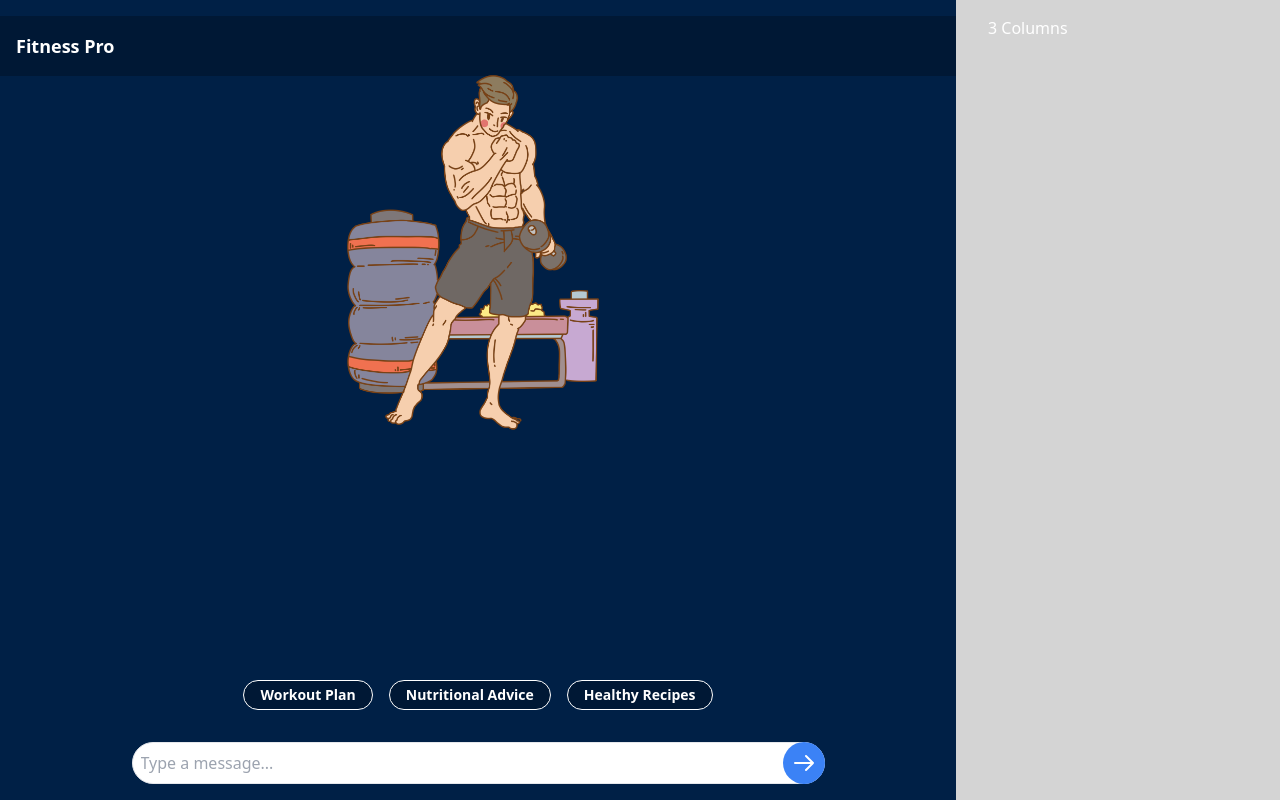
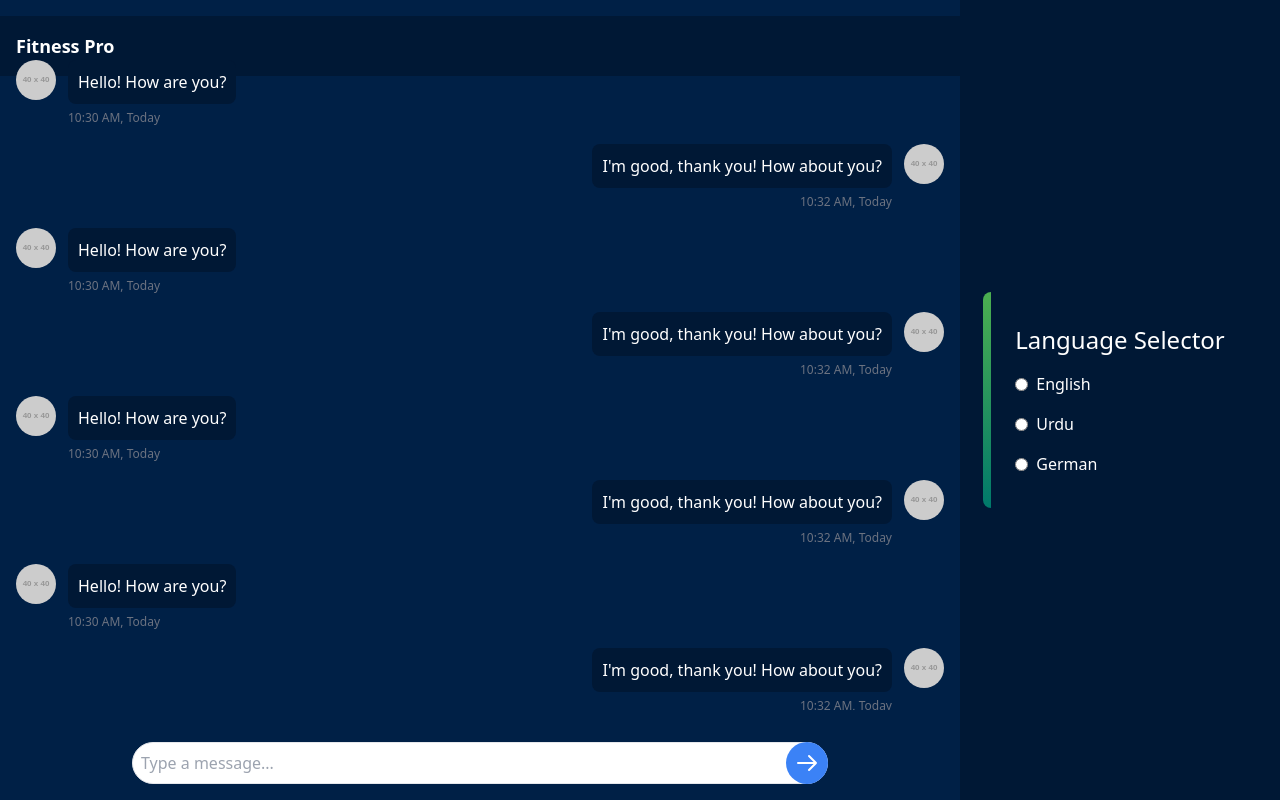
Before and after one commit to syedfarhadhaider5/fitneess-chatbot-frontend, a Next.js app: page / in a window 1280 px wide. Built offline with nearby package versions, Linux system fonts and the light colour scheme.

Commit message:
UI: language section added

```diff
--- a/pages/components/Chatbox_index.tsx
+++ b/pages/components/Chatbox_index.tsx
@@ -1,9 +1,10 @@
 import React, { useState } from 'react';
 
 export default function ChatboxIndex() {
-    const [uservisit, setUservisit] = useState(true);
+    const [uservisit, setUservisit] = useState(false);
     const [questions, setQuestions] = useState([]);
     const [activeCategory, setActiveCategory] = useState('');
+    const [selectedLanguage, setSelectedLanguage] = useState('');
 
     const handleCategoryClick = (category) => {
         setActiveCategory(category);
@@ -33,7 +34,9 @@ export default function ChatboxIndex() {
     const handleQuestionClick = (question) => {
         alert(question);
     };
-
+    const handleLanguageChange = (event) => {
+        setSelectedLanguage(event.target.value);
+    };
     const getButtonClass = (category) => {
         return category === activeCategory
             ? 'rounded-full font-bold py-1 px-4 text-sm bg-[#002a50] text-[#FFFFFF] rounded border border-[#f0f0f0]'
@@ -44,7 +47,7 @@ export default function ChatboxIndex() {
         <>
             <div className="h-screen">
                 <div className="container mx-auto h-full relative">
-                    <div className="grid grid-cols-1 md:grid-cols-12 gap-4 h-full">
+                    <div className="grid grid-cols-1 md:grid-cols-12 h-full">
                         <div className="md:col-span-9  overflow-y-auto h-full relative">
                             <div className="bg-[#002046]  shadow-lg p-4 flex flex-col h-full relative">
                                 <div className="bg-[#001835] text-[#FFFFFF] text-center	 -m-4 -mt-4 p-4 mt-0 flex justify-between items-center">
@@ -265,9 +268,46 @@ export default function ChatboxIndex() {
                                 </div>
                             </div>
                         </div>
-                        <div className="md:col-span-3 p-4">
+                        <div className="md:col-span-3 ">
                             {/* Right sidebar content */}
-                            <p className="text-white">3 Columns</p>
+                            <div className="xs:min-h-0 md:min-h-screen flex items-center justify-center bg-[#001835]">
+                                <div className="max-w-md p-8 relative">
+                                    <div className="absolute left-0 top-0 h-full w-2 bg-gradient-to-b from-[#4CAF50] to-[#00796B] rounded-l-lg"></div>
+                                    <h2 className="text-2xl mb-4 text-center text-white">Language Selector</h2>
+                                    <div className="flex flex-col space-y-4">
+                                        <label className="inline-flex items-center">
+                                            <input
+                                                type="radio"
+                                                className="form-radio"
+                                                value="english"
+                                                checked={selectedLanguage === 'english'}
+                                                onChange={handleLanguageChange}
+                                            />
+                                            <span className="ml-2 text-[#FFFFFF]">English</span>
+                                        </label>
+                                        <label className="inline-flex items-center">
+                                            <input
+                                                type="radio"
+                                                className="form-radio"
+                                                value="urdu"
+                                                checked={selectedLanguage === 'urdu'}
+                                                onChange={handleLanguageChange}
+                                            />
+                                            <span className="ml-2 text-[#FFFFFF]">Urdu</span>
+                                        </label>
+                                        <label className="inline-flex items-center">
+                                            <input
+                                                type="radio"
+                                                className="form-radio"
+                                                value="german"
+                                                checked={selectedLanguage === 'german'}
+                                                onChange={handleLanguageChange}
+                                            />
+                                            <span className="ml-2 text-[#FFFFFF]">German</span>
+                                        </label>
+                                    </div>
+                                </div>
+                            </div>
                         </div>
                     </div>
                 </div>
```
